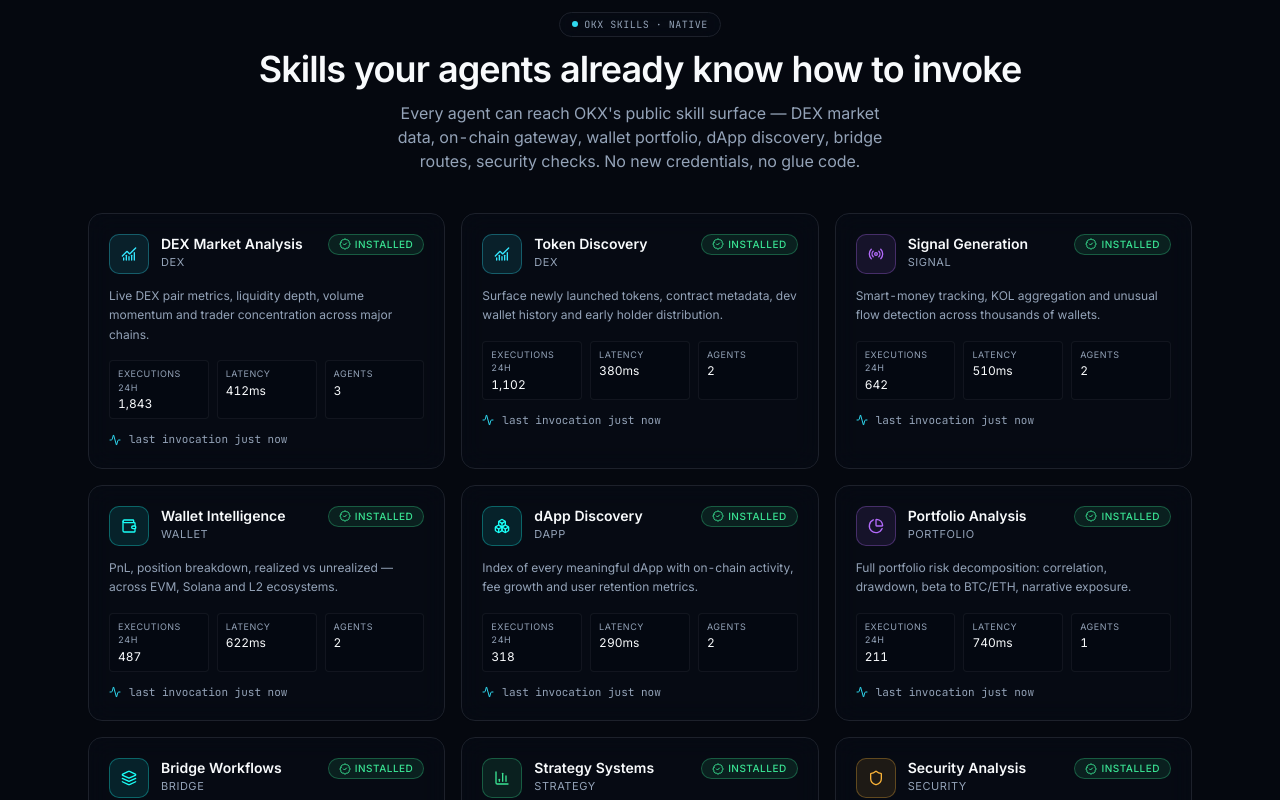
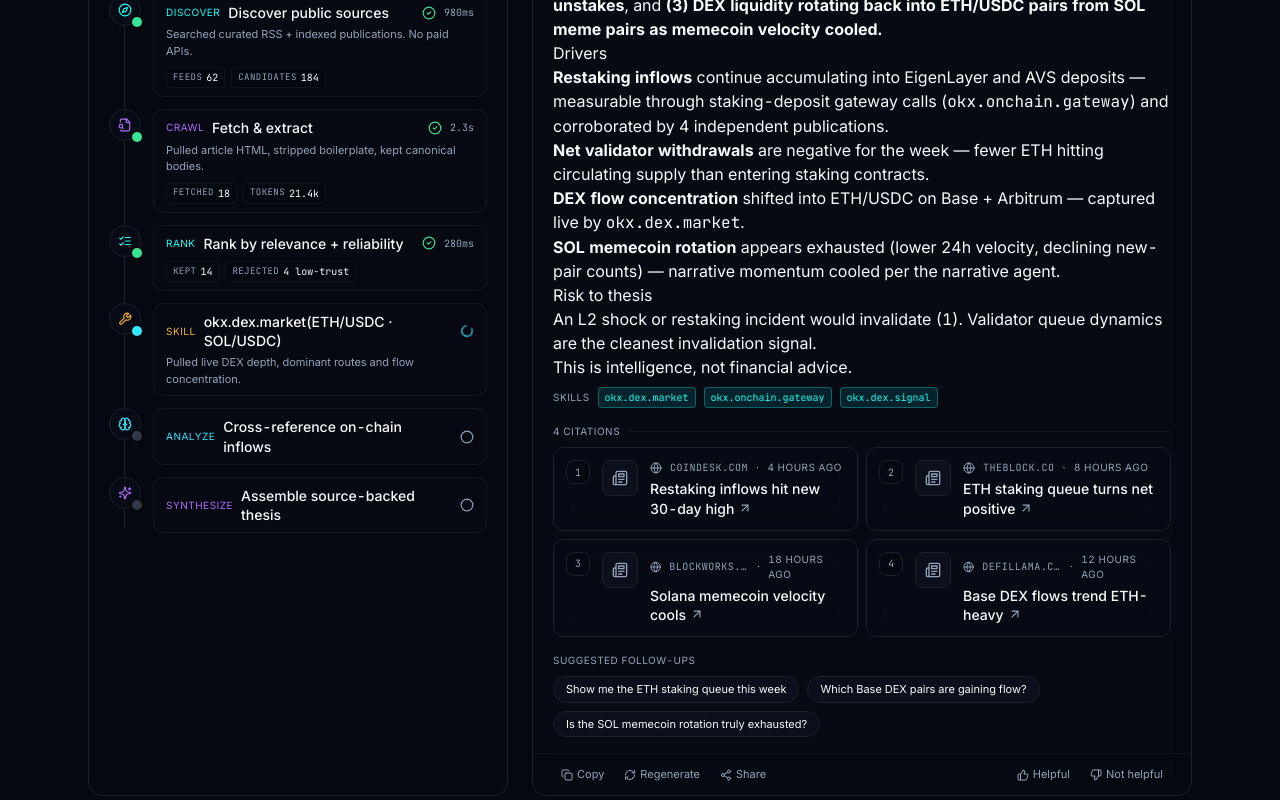
Before and after one commit to Dairus01/X-Agent, a Next.js app: page / in a window 1280 px wide. Shown: the part 2520-3320 px from the top of the page. Built offline with nearby package versions, Linux system fonts and the light colour scheme.

Commit message:
feat: add AI response and research timeline

```diff
--- /dev/null
+++ b/src/components/ai-response-card.tsx
@@ -0,0 +1,136 @@
+"use client";
+
+import { Brain, Copy, RefreshCw, ThumbsDown, ThumbsUp, Share2 } from "lucide-react";
+import ReactMarkdown from "react-markdown";
+import remarkGfm from "remark-gfm";
+import type { SourceRef } from "@/lib/types";
+import type { LucideIcon } from "@/lib/lucide";
+import { cn, relativeTime } from "@/lib/utils";
+import { Badge } from "@/components/ui/badge";
+import { ConfidenceBadge } from "@/components/confidence-badge";
+import { SourceCard } from "@/components/source-card";
+
+export interface AIResponse {
+  id: string;
+  question: string;
+  answer: string;
+  confidence: number;
+  agent: string;
+  model: string;
+  timestamp: string;
+  sources: SourceRef[];
+  skillsUsed?: string[];
+  followUps?: string[];
+}
+
+export function AIResponseCard({
+  response,
+  onAskFollowUp,
+  className,
+}: {
+  response: AIResponse;
+  onAskFollowUp?: (q: string) => void;
+  className?: string;
+}) {
+  return (
+    <article
+      className={cn(
+        "group relative overflow-hidden rounded-xl border border-border bg-card/60 backdrop-blur-md",
+        className,
+      )}
+    >
+      <div className="pointer-events-none absolute inset-x-0 -top-px h-px bg-gradient-to-r from-transparent via-electric/50 to-transparent" />
+
+      <div className="border-b border-border/60 bg-background/40 px-5 py-3">
+        <div className="text-[10px] uppercase tracking-wider text-muted-foreground">your question</div>
+        <h3 className="mt-1 text-base font-semibold leading-snug">{response.question}</h3>
+      </div>
+
+      <div className="px-5 pt-4">
+        <div className="flex flex-wrap items-center gap-2">
+          <span className="inline-flex items-center gap-1 rounded-full border border-electric/30 bg-electric/10 px-2 py-0.5 text-[10px] uppercase tracking-wider text-electric">
+            <Brain className="h-3 w-3" /> {response.agent}
+          </span>
+          <Badge variant="outline" className="font-mono lowercase">{response.model}</Badge>
+          <ConfidenceBadge value={response.confidence} />
+          <span className="ml-auto text-[10px] text-muted-foreground">
+            {relativeTime(response.timestamp)}
+          </span>
+        </div>
+
+        <div className="prose prose-invert prose-sm mt-4 max-w-none prose-headings:font-semibold prose-headings:tracking-tight prose-p:text-foreground/90 prose-strong:text-foreground prose-code:rounded prose-code:bg-secondary/60 prose-code:px-1 prose-code:py-px prose-code:font-mono prose-code:text-xs prose-a:text-electric prose-a:no-underline hover:prose-a:underline">
+          <ReactMarkdown remarkPlugins={[remarkGfm]}>{response.answer}</ReactMarkdown>
+        </div>
+      </div>
+
+      {response.skillsUsed && response.skillsUsed.length > 0 && (
+        <div className="mt-2 flex flex-wrap items-center gap-2 px-5 text-[10px] uppercase tracking-wider text-muted-foreground">
+          <span>skills</span>
+          {response.skillsUsed.map((s) => (
+            <span
+              key={s}
+              className="inline-flex items-center gap-1 rounded border border-cyan/30 bg-cyan/10 px-1.5 py-0.5 font-mono text-cyan normal-case tracking-normal"
+            >
+              {s}
+            </span>
+          ))}
+        </div>
+      )}
+
+      {response.sources.length > 0 && (
+        <div className="mt-4 px-5">
+          <div className="mb-2 flex items-center gap-2 text-[10px] uppercase tracking-wider text-muted-foreground">
+            <span>{response.sources.length} citations</span>
+            <span className="h-px flex-1 bg-border/60" />
+          </div>
+          <div className="grid gap-2 md:grid-cols-2">
+            {response.sources.slice(0, 6).map((s, i) => (
+              <SourceCard key={s.id} source={s} index={i} compact />
+            ))}
+          </div>
+        </div>
+      )}
+
+      {response.followUps && response.followUps.length > 0 && (
+        <div className="mt-4 px-5">
+          <div className="mb-2 text-[10px] uppercase tracking-wider text-muted-foreground">
+            suggested follow-ups
+          </div>
+          <div className="flex flex-wrap gap-2">
+            {response.followUps.map((q) => (
+              <button
+                key={q}
+                onClick={() => onAskFollowUp?.(q)}
+                className="rounded-full border border-border bg-secondary/40 px-3 py-1 text-[11px] hover:border-electric/30 hover:bg-electric/10 hover:text-electric transition-colors"
+              >
+                {q}
+              </button>
+            ))}
+          </div>
+        </div>
+      )}
+
+      <div className="mt-4 flex items-center gap-1 border-t border-border/60 bg-background/30 px-5 py-2 text-muted-foreground">
+        <ActionBtn icon={Copy} label="Copy" />
+        <ActionBtn icon={RefreshCw} label="Regenerate" />
+        <ActionBtn icon={Share2} label="Share" />
+        <span className="ml-auto flex items-center gap-1">
+          <ActionBtn icon={ThumbsUp} label="Helpful" />
+          <ActionBtn icon={ThumbsDown} label="Not helpful" />
+        </span>
+      </div>
+    </article>
+  );
+}
+
+function ActionBtn({ icon: Icon, label }: { icon: LucideIcon; label: string }) {
+  return (
+    <button
+      className="inline-flex items-center gap-1 rounded px-2 py-1 text-[11px] hover:bg-secondary/60 hover:text-foreground"
+      title={label}
+    >
+      <Icon className="h-3 w-3" />
+      <span className="hidden sm:inline">{label}</span>
+    </button>
+  );
+}
--- /dev/null
+++ b/src/components/research-timeline.tsx
@@ -0,0 +1,91 @@
+"use client";
+
+import {
+  Search,
+  Compass,
+  FileSearch,
+  ListChecks,
+  Brain,
+  Wrench,
+  Sparkles,
+  Loader2,
+  CheckCircle2,
+  Circle,
+  XCircle,
+} from "lucide-react";
+import type { ResearchStep, ResearchStepStatus } from "@/lib/types";
+import type { LucideIcon } from "@/lib/lucide";
+import { cn } from "@/lib/utils";
+
+const KIND_META: Record<ResearchStep["kind"], { icon: LucideIcon; label: string; tone: string }> = {
+  search: { icon: Search, label: "Search", tone: "text-electric" },
+  discover: { icon: Compass, label: "Discover", tone: "text-cyan" },
+  scrape: { icon: FileSearch, label: "Crawl", tone: "text-plasma" },
+  rank: { icon: ListChecks, label: "Rank", tone: "text-cyan" },
+  analyze: { icon: Brain, label: "Analyze", tone: "text-electric" },
+  skill: { icon: Wrench, label: "Skill", tone: "text-warning" },
+  synthesize: { icon: Sparkles, label: "Synthesize", tone: "text-plasma" },
+};
+
+const STATUS_DOT: Record<ResearchStepStatus, { Icon: LucideIcon; cls: string; bg: string }> = {
+  queued: { Icon: Circle, cls: "text-muted-foreground", bg: "bg-muted-foreground/30" },
+  running: { Icon: Loader2, cls: "text-electric animate-spin", bg: "bg-electric" },
+  done: { Icon: CheckCircle2, cls: "text-success", bg: "bg-success" },
+  error: { Icon: XCircle, cls: "text-destructive", bg: "bg-destructive" },
+};
+
+export function ResearchTimeline({
+  steps,
+  className,
+}: {
+  steps: ResearchStep[];
+  className?: string;
+}) {
+  return (
+    <ol className={cn("relative space-y-3", className)}>
+      <div className="absolute left-[15px] top-1 bottom-1 w-px bg-border" aria-hidden />
+      {steps.map((step) => {
+        const meta = KIND_META[step.kind];
+        const Icon = meta.icon;
+        const sd = STATUS_DOT[step.status];
+        const SIcon = sd.Icon;
+        return (
+          <li key={step.id} className="relative flex gap-3 pl-0">
+            <div className="relative grid h-8 w-8 shrink-0 place-items-center rounded-full border border-border bg-card/80 backdrop-blur-md">
+              <Icon className={cn("h-3.5 w-3.5", meta.tone)} />
+              <span className={cn("absolute -bottom-0.5 -right-0.5 h-2.5 w-2.5 rounded-full ring-2 ring-background", sd.bg)} />
+            </div>
+            <div className="min-w-0 flex-1 rounded-lg border border-border/70 bg-card/40 px-3 py-2 backdrop-blur-md">
+              <div className="flex items-center gap-2">
+                <span className={cn("text-[10px] uppercase tracking-wider", meta.tone)}>{meta.label}</span>
+                <span className="text-sm font-medium leading-snug">{step.label}</span>
+                <SIcon className={cn("ml-auto h-3.5 w-3.5 shrink-0", sd.cls)} />
+                {step.durationMs !== undefined && (
+                  <span className="font-mono text-[10px] text-muted-foreground">
+                    {step.durationMs < 1000 ? `${step.durationMs}ms` : `${(step.durationMs / 1000).toFixed(1)}s`}
+                  </span>
+                )}
+              </div>
+              {step.detail && (
+                <div className="mt-1 text-[11px] text-muted-foreground">{step.detail}</div>
+              )}
+              {step.outputs && step.outputs.length > 0 && (
+                <div className="mt-2 flex flex-wrap gap-1.5">
+                  {step.outputs.map((o, i) => (
+                    <span
+                      key={i}
+                      className="inline-flex items-center gap-1 rounded border border-border/60 bg-background/40 px-1.5 py-0.5 font-mono text-[10px] text-muted-foreground"
+                    >
+                      <span className="text-[9px] uppercase tracking-wider">{o.label}</span>
+                      {o.value && <span className="text-foreground normal-case">{o.value}</span>}
+                    </span>
+                  ))}
+                </div>
+              )}
+            </div>
+          </li>
+        );
+      })}
+    </ol>
+  );
+}
```
